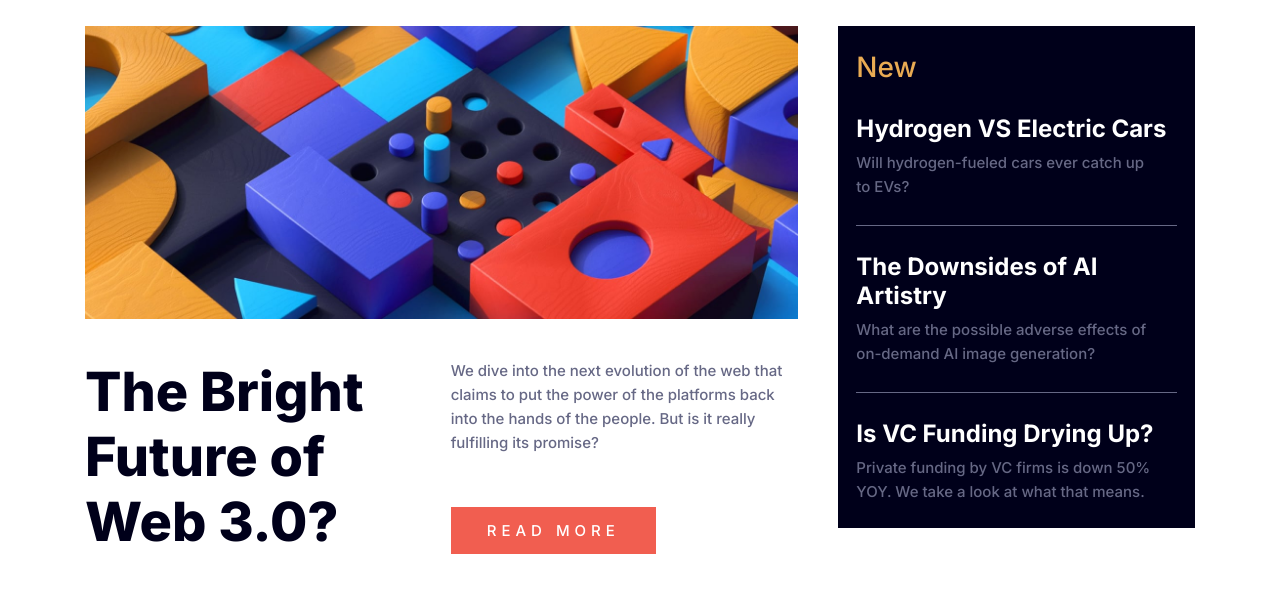
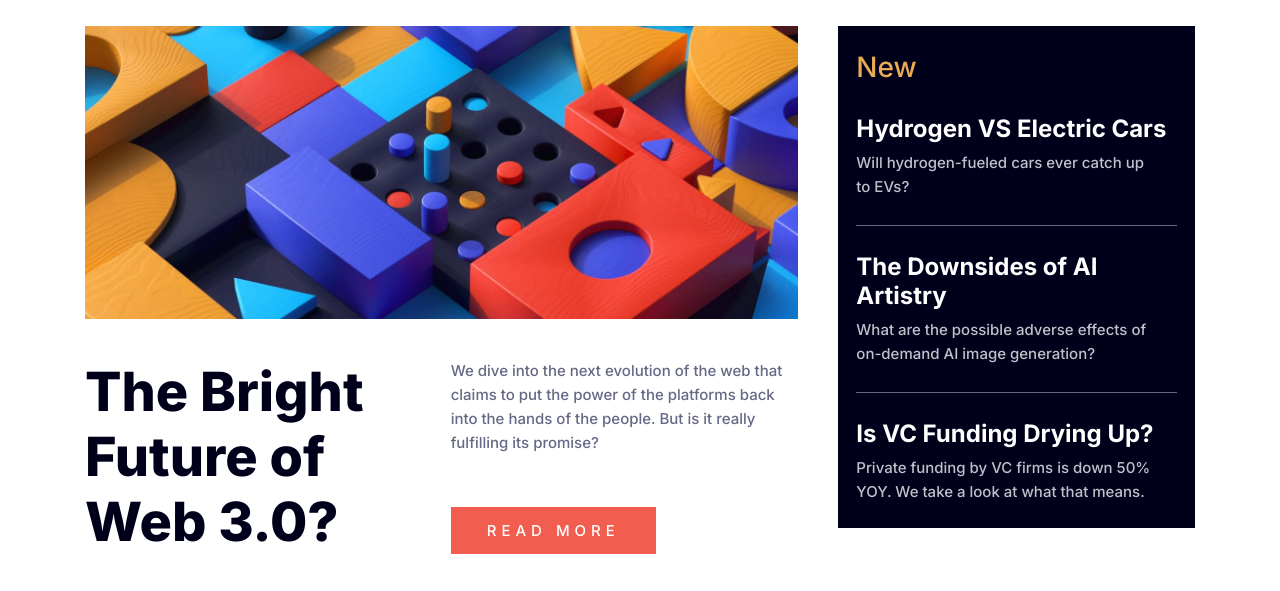
Before and after one commit to yuthayonenaka/news-homepage-main, a plain HTML site: page index.html in a window 1280 px wide. Shown: the part 142-733 px from the top of the page. Drawn offline with Linux system fonts and the light colour scheme.

Commit message:
Update styles.css

```diff
--- a/styles.css
+++ b/styles.css
@@ -273,6 +273,8 @@ button:hover {
 }
 .new-article p {
   width: max(60%, 30rem);
+  color: var(--color-light-gray);
+  opacity: 94%;
 }
 
 .new-article:not(:last-child) {
```
